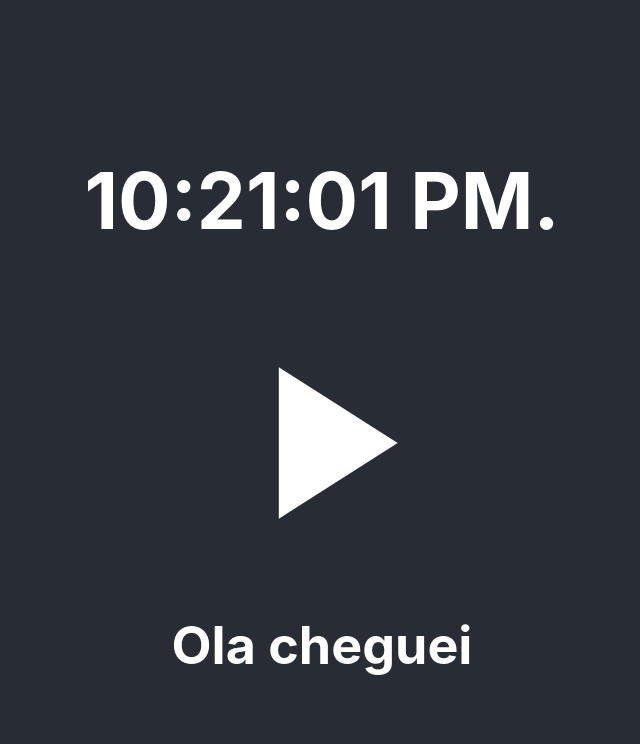
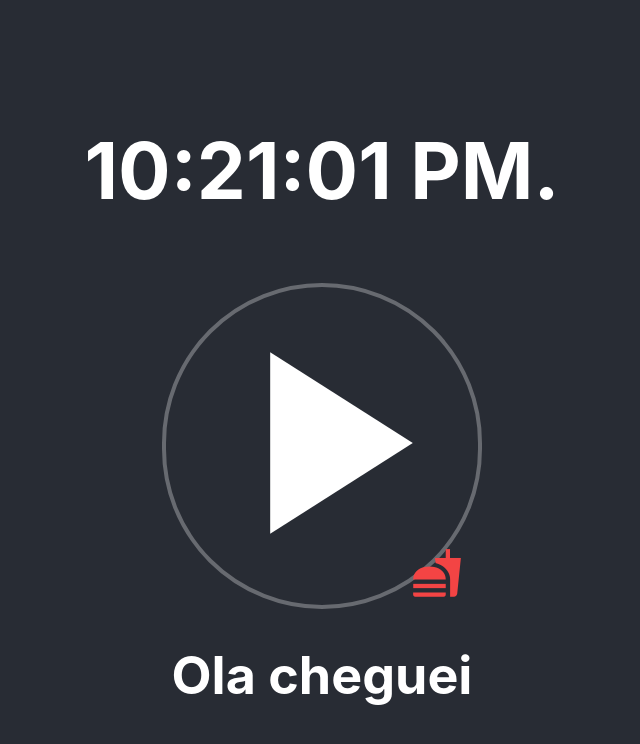
Before and after one commit to fredmpeixoto/working-hours, a React (Create React App) app: page / in a window 1280 px wide. Shown: the top 744 px of the page, without its empty margins (318-958 px from the left). Built offline with nearby package versions, Linux system fonts and the light colour scheme.

Commit message:
function clock

```diff
--- a/src/manager-hours/manager-hours.js
+++ b/src/manager-hours/manager-hours.js
@@ -2,14 +2,56 @@ import React from 'react';
 import './manager-hours.scss';
 import Icon from '@material-ui/core/Icon';
 
+class ManagerHours extends React.Component {
 
-function ManagerHours() {
-    return (
-        <div className="icon">
-            <Icon >play_arrow</Icon>
-            <h1> Ola cheguei </h1>
-        </div>
-    );
+    constructor(props) {
+        super(props);
+        this.state = { isToggleOn: true, iconPause: 'pause' };
+        this.handleClick = this.handleClick.bind(this);
+        this.showLunch = this.showLunch.bind(this);
+    }
+
+    handleClick() {
+        this.setState(state => ({ isToggleOn: !state.isToggleOn }));
+    }
+
+    getIconStatus() {
+        return this.state.isToggleOn ? 'play_arrow' : this.state.iconPause;
+    }
+
+    getIconLunch() {
+        return this.state.iconPause === 'fastfood' ? 'pause' : 'fastfood';
+    }
+
+    showLunch() {
+        this.setState((state) => ({ iconPause: this.state.iconPause === 'fastfood' ? 'pause' : 'fastfood' }))
+    }
+
+    render() {
+        return (
+            <div>
+
+                <div className="icon">
+
+                    <Icon onClick={this.handleClick} >
+                        {this.getIconStatus()}
+                    </Icon>
+
+                    <div className="food">
+
+                        <Icon onClick={this.showLunch}>
+                            {this.getIconLunch()}
+                        </Icon>
+
+                    </div>
+
+                </div>
+
+                <h1>  Ola cheguei </h1>
+            </div>
+        );
+    }
 }
 
+
 export default ManagerHours;
--- a/src/manager-hours/manager-hours.scss
+++ b/src/manager-hours/manager-hours.scss
@@ -1,5 +1,23 @@
+$red : rgb(243, 68, 68);
+
 .icon {
+    position: relative;
+    border: rgba(255, 255, 255, 0.295) solid 4px;
+    border-radius: 20em;
+
     span {
-        font-size: 10em;
+        font-size: 12em;
+        cursor: pointer;
     }
 }
+
+.food {
+    position: absolute;
+    right: 15px;
+    bottom: 0px;
+
+    span {
+        font-size: 2em;
+        color: $red;
+    }
+}
```
